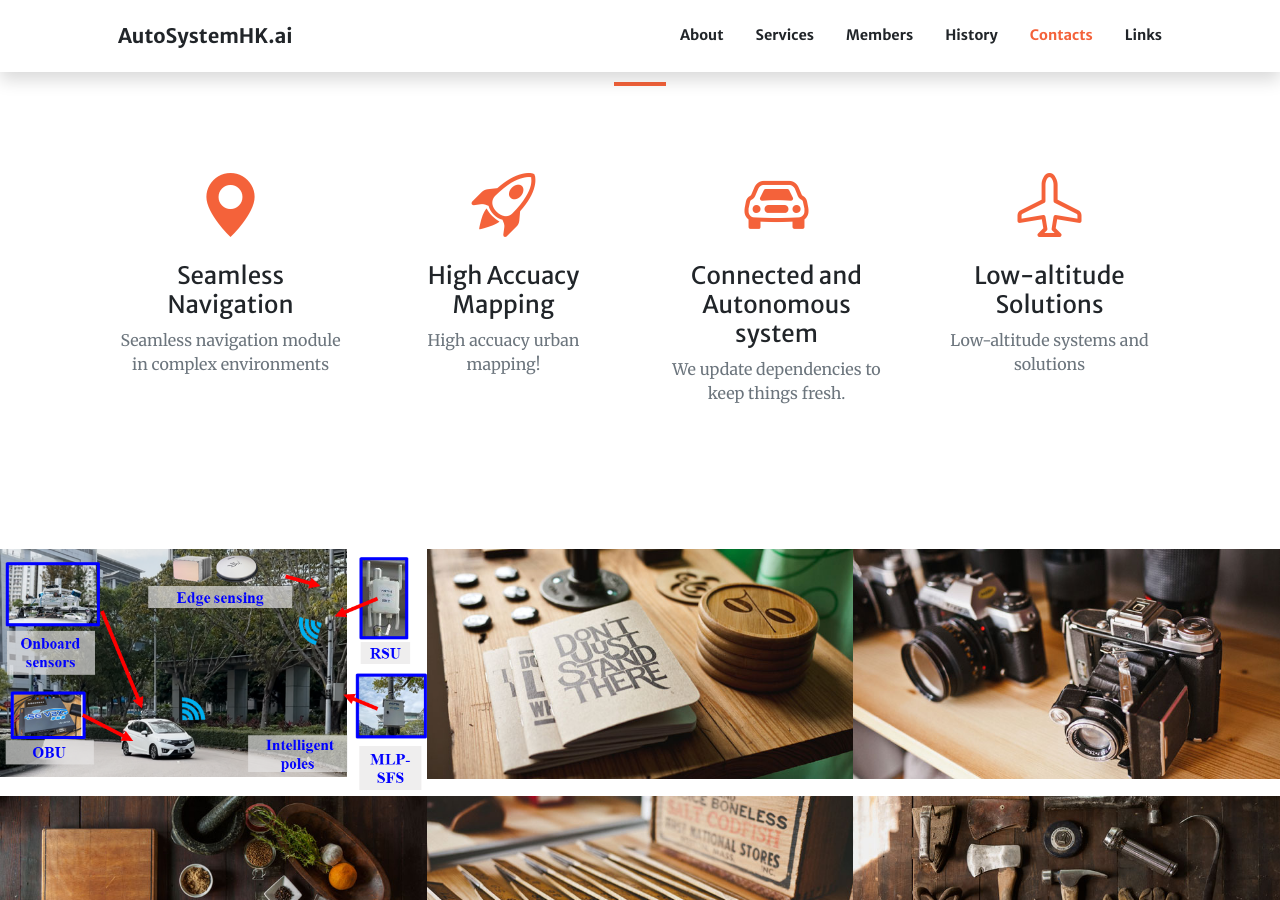
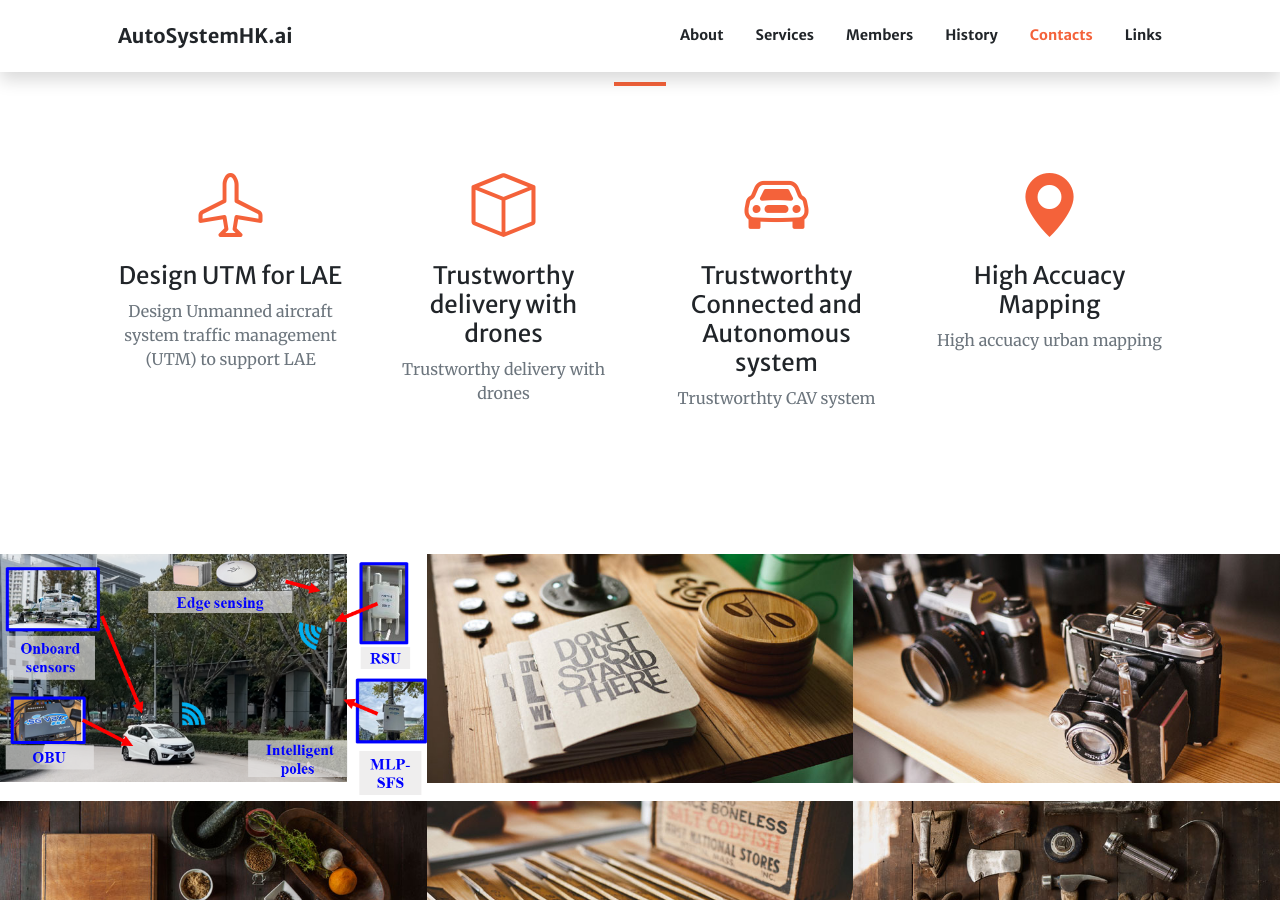
Before and after one commit to AutoSystemHK/AutoSystemHK.github.io, a Jekyll site: the page built from index.md, in a window 1280 px wide and 900 px high, scrolled down 1008 px. Built offline with Jekyll 4.4.1, drawn with Linux system fonts in a browser that asks for light colours; comment, search, counter and statistics services are not loaded.

Commit message:
Update index.md

```diff
--- a/index.md
+++ b/index.md
@@ -25,19 +25,23 @@ sections:
     #background_style: bg-info
     title: At Your Service
     services:
-      - title: Seamless Navigation
-        text: Seamless navigation module in complex environments
+      - title: Design UTM for LAE
+        text: Design Unmanned aircraft system traffic management (UTM) to support LAE
+        icon: bi-airplane
+        # url: https://startbootstrap.com/
+      - title: Trustworthy delivery with drones
+        text: Trustworthy delivery with drones
+        icon: bi-box
+        # url: https://startbootstrap.com/
+      # - title: High Accuacy Mapping
+      #   text: High accuacy urban mapping!
+      #   icon: bi-rocket-takeoff bi-geo-alt-fill
+      - title: Trustworthty Connected and Autonomous system
+        text: Trustworthty CAV system
+        icon: bi-car-front
+      - title: High Accuacy Mapping
+        text: High accuacy urban mapping
         icon: bi-geo-alt-fill
-        # url: https://startbootstrap.com/
-      - title: High Accuacy Mapping
-        text: High accuacy urban mapping!
-        icon: bi-rocket-takeoff
-      - title: Connected and Autonomous system
-        text: We update dependencies to keep things fresh.
-        icon: bi-car-front
-      - title: Low-altitude Solutions
-        text: Low-altitude systems and solutions
-        icon: bi-airplane
       # - title: Other 1
       #   text: Some not-so long text here.
       #   icon: bi-emoji-heart-eyes
```
